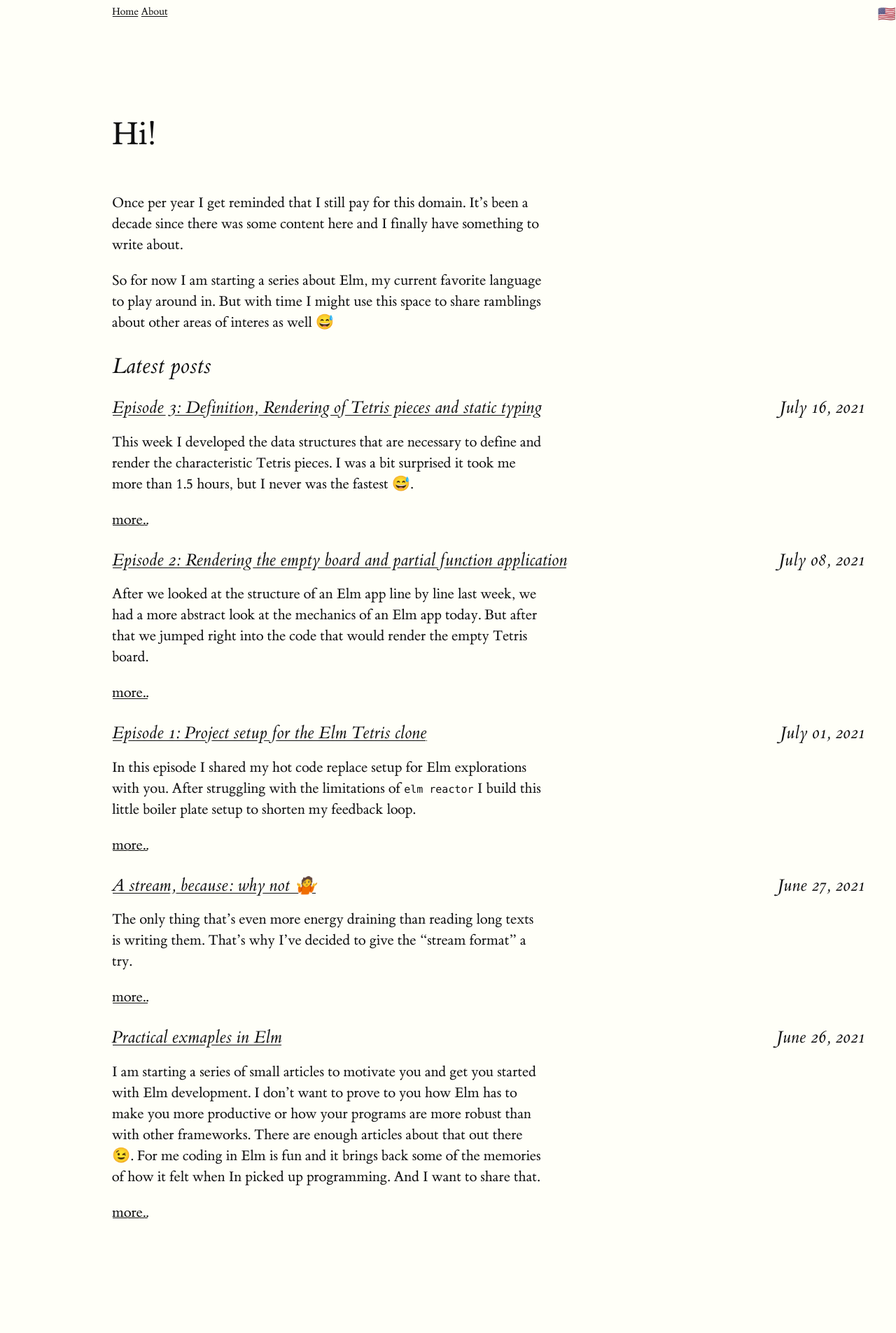
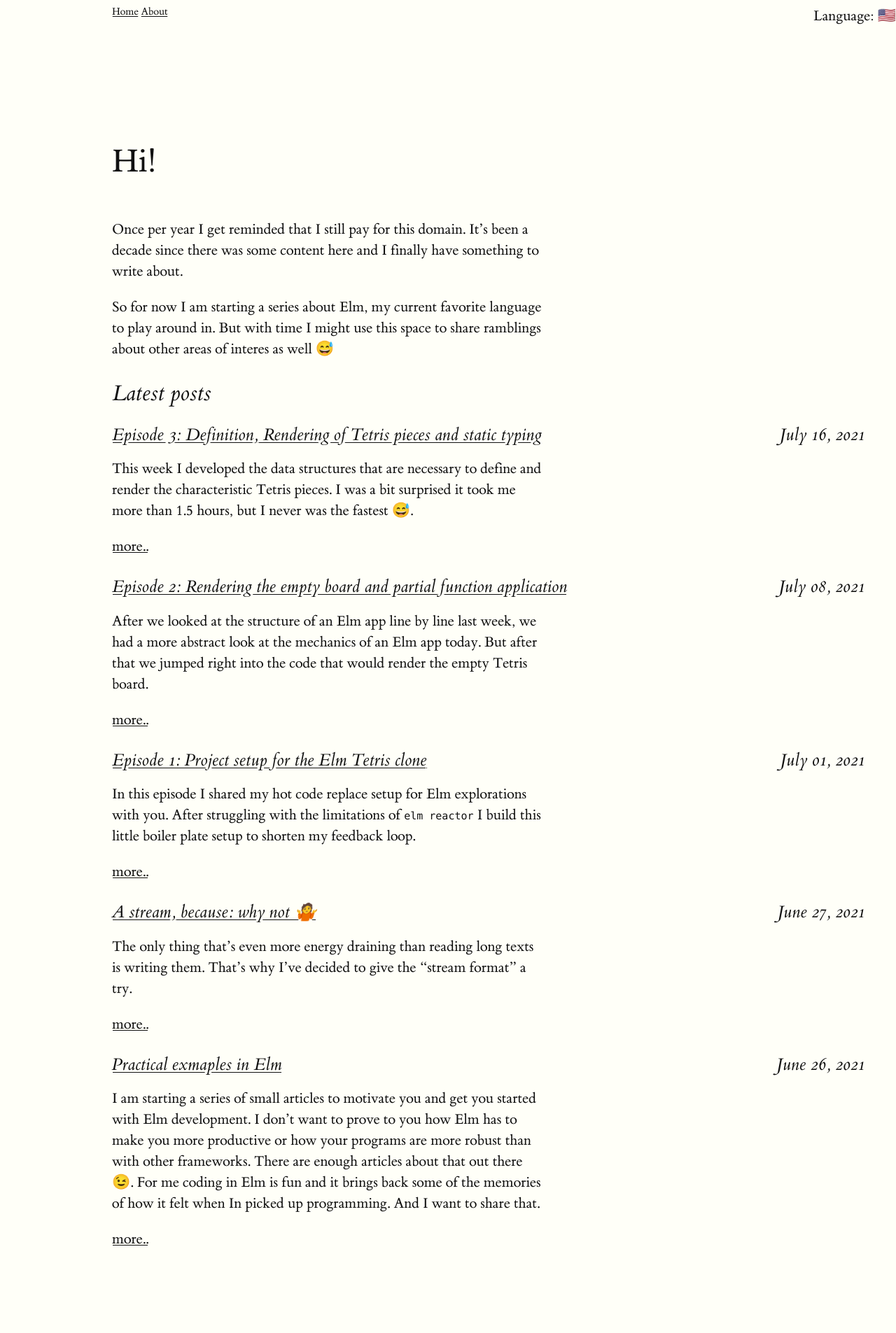
Before and after one commit to axelerator/axelerator.github.io, a Jekyll site: the page built from docs/index.md, in a window 1280 px wide. Shown: the whole page at 70% size. Built offline with Jekyll 4.4.1, drawn with Linux system fonts in a browser that asks for light colours; before the commit the page ends 1867 px from its top, so only the background shows below that.

Commit message:
tweak lang selector

```diff
--- a/docs/_includes/navigation.html
+++ b/docs/_includes/navigation.html
@@ -5,8 +5,17 @@
   {% endfor %}
   </div>
   <div id="lang-picker">
-    {{  site.locales[page.lang].flag-icon  }}
     <ul>
+      <li>
+         {% if post.lang == 'de' %}
+           Sprache:
+         {% else %}
+           Language:
+         {% endif %}
+
+        {{  site.locales[page.lang].flag-icon  }}
+
+      </li>
       {% assign posts=site.posts | concat: site.pages | where:"ref", page.ref | sort: 'lang' %}
       {% for post in posts %}
         {% if post.lang != page.lang %}
--- a/docs/_sass/main.sass
+++ b/docs/_sass/main.sass
@@ -4,18 +4,23 @@ nav
 
 #lang-picker
   position: relative
-  font-size: 1.4rem
   ul
-    display: none
-    position: absolute
     list-style-type: none
     margin: 0
     padding: 0
     a
       background: none
+    li
+      font-size: 1em
+      text-align: right
+      visibility: hidden
+      &:first-child
+        visibility: visible
+
   &:hover
     ul
-      display: block
+      li
+        visibility: visible
 
 // override default background color of highligh.js
 .hljs
```
